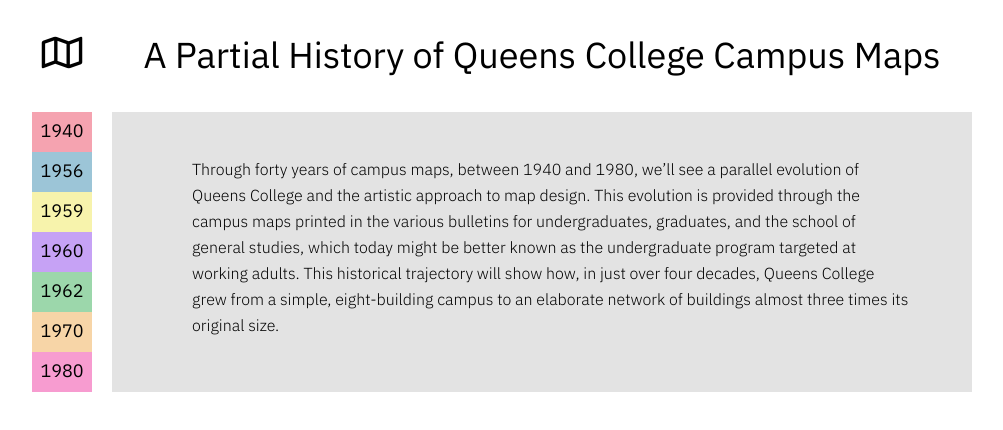
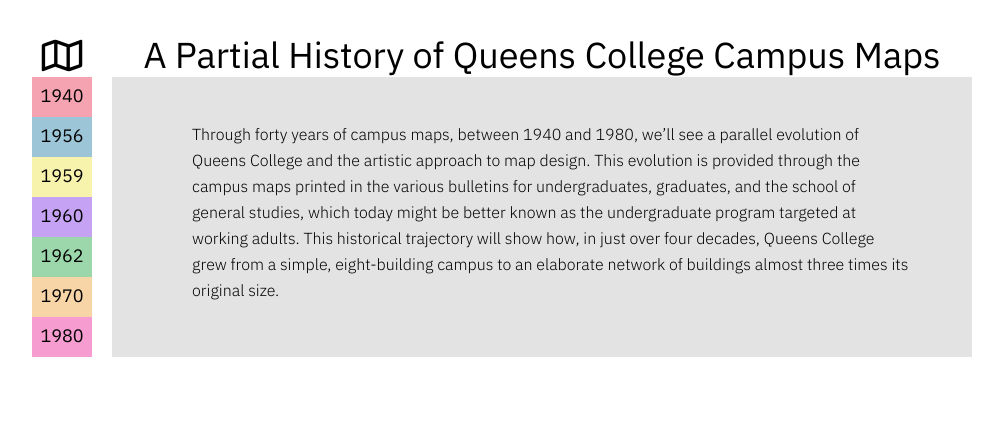
Before and after one commit to klaomayita/a-partial-history-of-queens-college-through-campus-maps--solution, a website: page index.html in a window 1280 px wide. Shown: the whole page, without its empty margins (128-1131 px from the left). Drawn offline with nearby package versions, Linux system fonts and the light colour scheme; files that its build step writes are made by us from their sources.

Commit message:
Use a variable to calculate top padding

```diff
--- a/sass/_header.scss
+++ b/sass/_header.scss
@@ -9,7 +9,8 @@
    }
 
    a {
-      line-height: (7 * $leading);
+      padding-top: (2.375 * $leading);
+      display: block;
       color: $color--text;
    }
 
```
